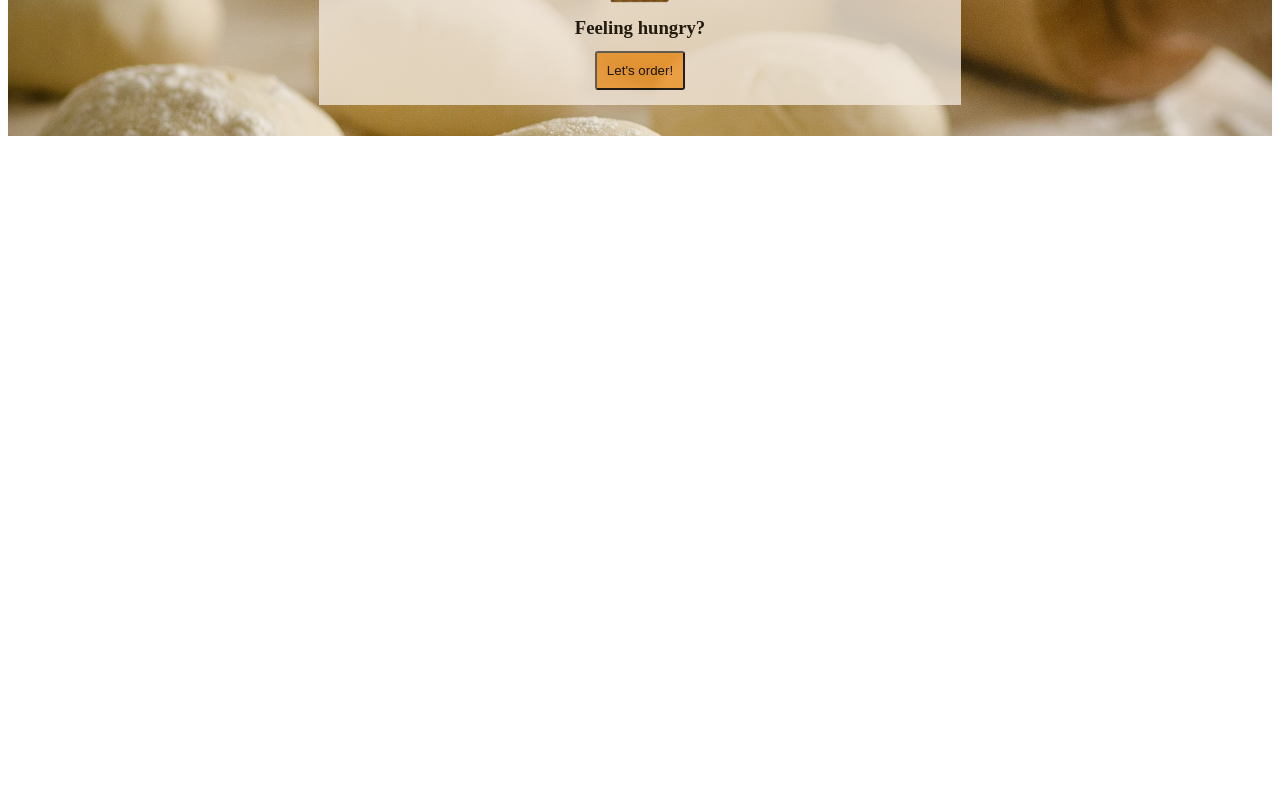
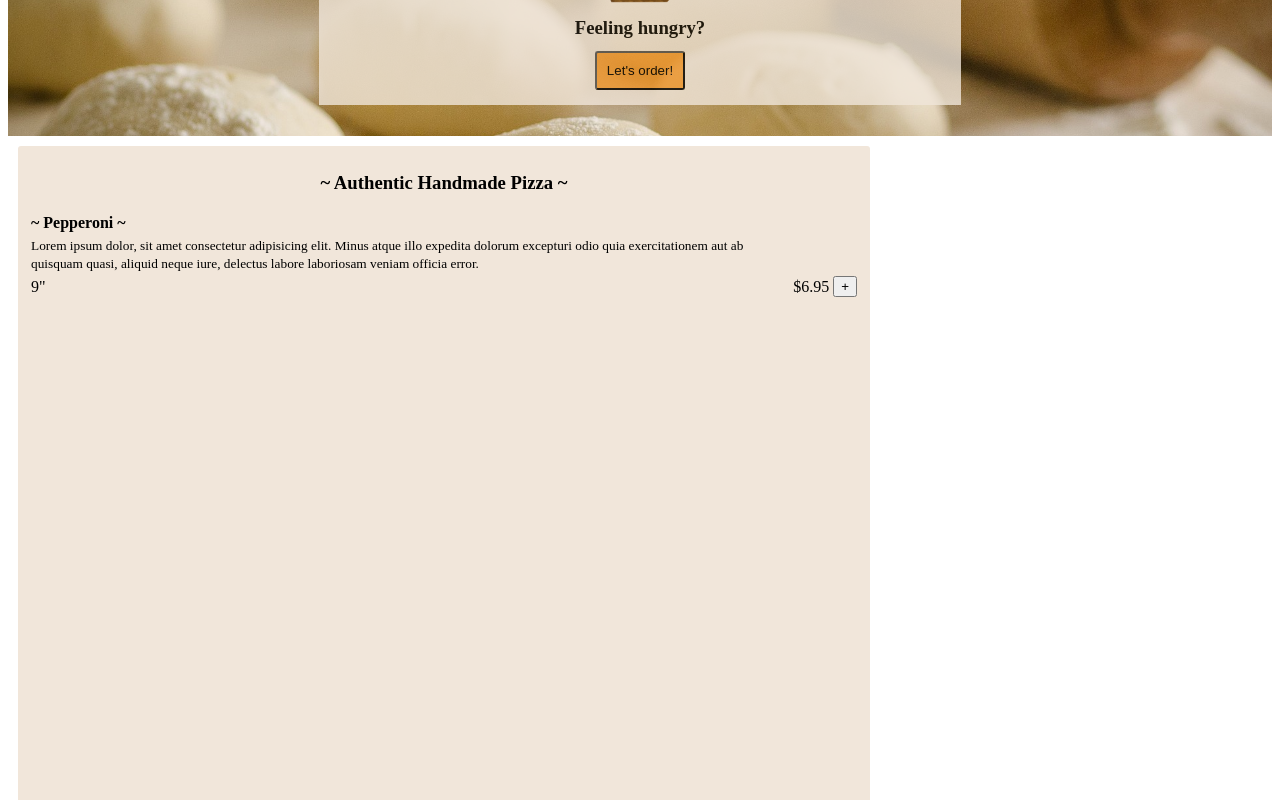
Before and after one commit to jhnnyk/Udemy-pizza-planet, a Vue app: page / in a window 1280 px wide. Shown: the part 500-1300 px from the top of the page. Before the commit the page ends 800 px from the top, so only its background shows below. Built offline with nearby package versions, Linux system fonts and the light colour scheme.

Commit message:
menu component

```diff
--- a/src/App.vue
+++ b/src/App.vue
@@ -1,19 +1,22 @@
 <template>
   <div id="app">
-    <app-header />
-    <home />
+    <appHeader />
+    <Home />
+    <Menu />
   </div>
 </template>
 
 <script>
 import Header from './components/Header';
 import Home from './components/Home';
+import Menu from './components/Menu';
 
 export default {
   name: 'App',
   components: {
     appHeader: Header,
     Home,
+    Menu,
   },
 };
 </script>
--- /dev/null
+++ b/src/components/Menu.vue
@@ -0,0 +1,64 @@
+<template>
+  <div class="menu_wrapper">
+    <!-- menu -->
+    <div class="menu">
+      <h3>~ Authentic Handmade Pizza ~</h3>
+      <table>
+        <tbody>
+          <tr>
+            <td>
+              <strong>~ Pepperoni ~</strong>
+            </td>
+          </tr>
+          <tr>
+            <td>
+              <small
+                >Lorem ipsum dolor, sit amet consectetur adipisicing elit. Minus
+                atque illo expedita dolorum excepturi odio quia exercitationem
+                aut ab quisquam quasi, aliquid neque iure, delectus labore
+                laboriosam veniam officia error.</small
+              >
+            </td>
+          </tr>
+          <tr>
+            <td>9"</td>
+            <td>$6.95</td>
+            <td>
+              <button type="button" class="btn_green">+</button>
+            </td>
+          </tr>
+        </tbody>
+      </table>
+    </div>
+  </div>
+</template>
+
+<style scoped>
+h3 {
+  text-align: center;
+}
+
+.menu_wrapper {
+  display: flex;
+  flex-direction: column;
+}
+
+.menu {
+  background: #f1e6da;
+  border-radius: 3px;
+  height: 100vh;
+  margin: 10px;
+  padding: 10px;
+}
+
+@media screen and (min-width: 900px) {
+  .menu_wrapper {
+    flex-direction: row;
+    justify-content: space-between;
+  }
+
+  .menu {
+    width: 65vw;
+  }
+}
+</style>
```
